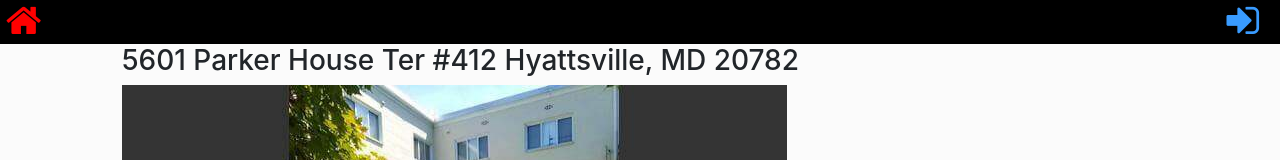
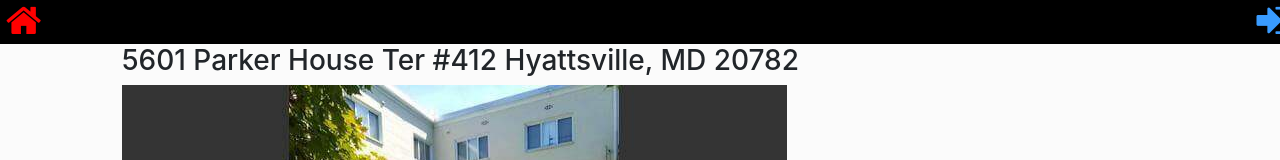
Before and after one commit to Alexi877/as-realstate, a React (Create React App) app: page /details/1 in a window 1280 px wide. Shown: the top 160 px of the page. Built offline with nearby package versions, Linux system fonts and the light colour scheme; what google-maps-react would draw is missing.

Commit message:
removed odd padding on details for sign in

```diff
--- a/src/App.css
+++ b/src/App.css
@@ -281,6 +281,9 @@ text-decoration: underline;
 .signupSubmit:hover{
   text-decoration: none !important;
 }
+.details-page .Navbar{
+  padding-right:0;
+}
 .details-page img{
   width: 665px;
   height:440px;
```
